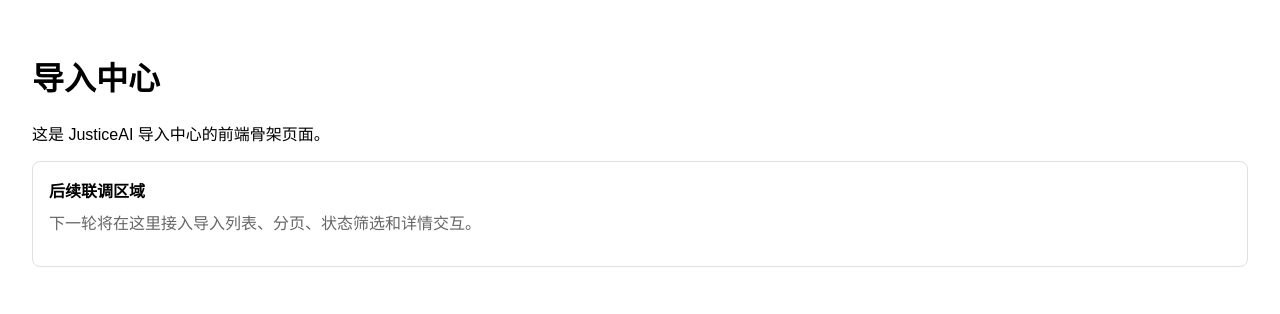
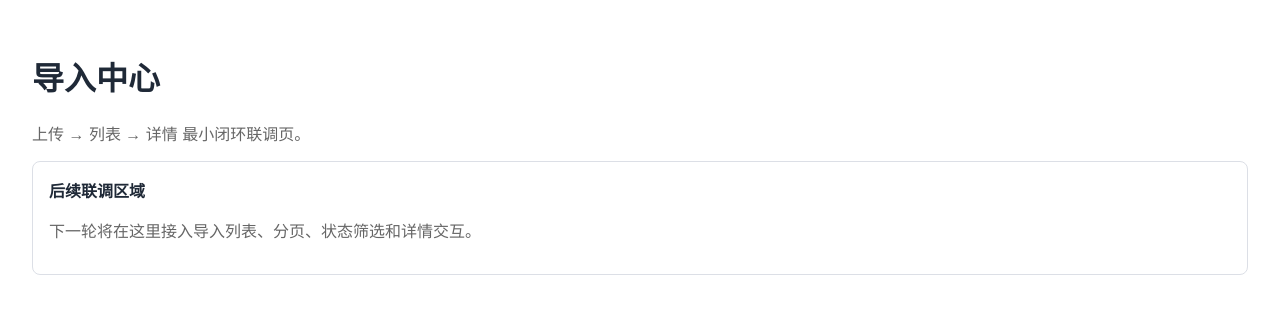
Before and after one commit to JusticeAI-Team/JusticeAI, a Vue app in the folder frontend-vue/: page /imports in a window 1280 px wide. Shown: the top 314 px of the page. Built offline with nearby package versions, Linux system fonts and the light colour scheme.

Commit message:
统一导入中心占位页样式
Co-authored-by: LainElaina <1796137367@qq.com>
Co-authored-by: KanameMadoka520 <2441883200@qq.com>

```diff
--- a/frontend-vue/src/views/ImportCenterView.vue
+++ b/frontend-vue/src/views/ImportCenterView.vue
@@ -1,12 +1,30 @@
 <template>
-  <main style="padding: 24px; font-family: Arial, sans-serif;">
+  <main class="page">
     <h1>导入中心</h1>
-    <p>这是 JusticeAI 导入中心的前端骨架页面。</p>
-    <section style="margin-top: 16px; padding: 16px; border: 1px solid #dcdfe6; border-radius: 8px;">
+    <p class="hint">上传 → 列表 → 详情 最小闭环联调页。</p>
+    <section class="panel">
       <strong>后续联调区域</strong>
-      <p style="margin-top: 8px; color: #666;">
-        下一轮将在这里接入导入列表、分页、状态筛选和详情交互。
-      </p>
+      <p class="hint">下一轮将在这里接入导入列表、分页、状态筛选和详情交互。</p>
     </section>
   </main>
 </template>
+
+<style scoped>
+.page {
+  padding: 24px;
+  font-family: Arial, sans-serif;
+  color: #1f2937;
+}
+
+.panel {
+  margin-top: 16px;
+  padding: 16px;
+  border: 1px solid #dcdfe6;
+  border-radius: 8px;
+  background: #fff;
+}
+
+.hint {
+  color: #666;
+}
+</style>
```
